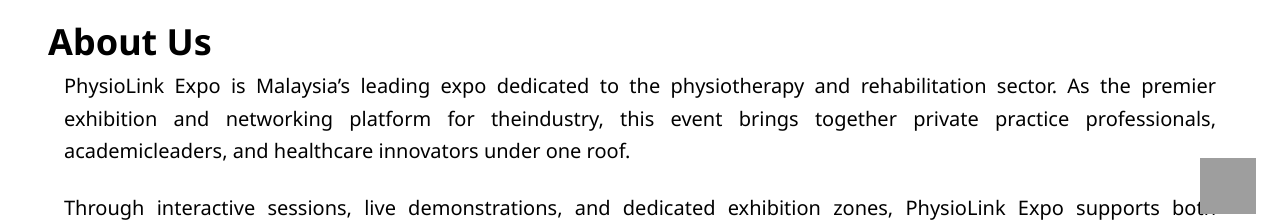
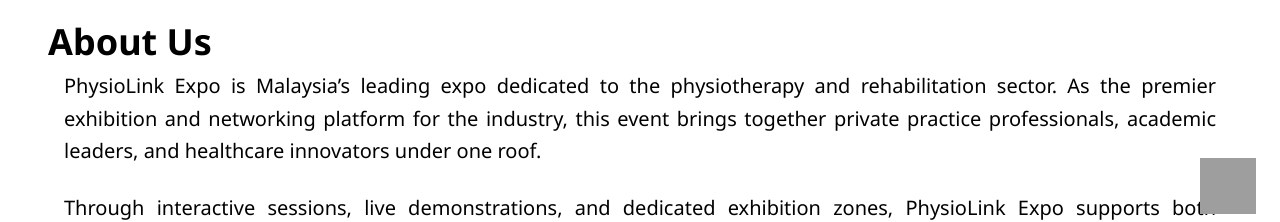
Before and after one commit to skx1322/HealthX_LandingPage, a React (Vite) app: page / in a window 1280 px wide. Shown: the part 562-784 px from the top of the page. Built offline with nearby package versions, Linux system fonts and the light colour scheme; grey boxes are pictures that could not be loaded; a web font is replaced by a local one.

Commit message:
Update componentData.tsx

```diff
--- a/src/data/componentData.tsx
+++ b/src/data/componentData.tsx
@@ -17,7 +17,7 @@
   {
     for: "about",
     content:
-      "PhysioLink Expo is Malaysia’s leading expo dedicated to the physiotherapy and rehabilitation sector. As the premier exhibition and networking platform for theindustry, this event brings together private practice professionals, academicleaders, and healthcare innovators under one roof.",
+      "PhysioLink Expo is Malaysia’s leading expo dedicated to the physiotherapy and rehabilitation sector. As the premier exhibition and networking platform for the industry, this event brings together private practice professionals, academic leaders, and healthcare innovators under one roof.",
     isJustify: true,
   },
   {
```
